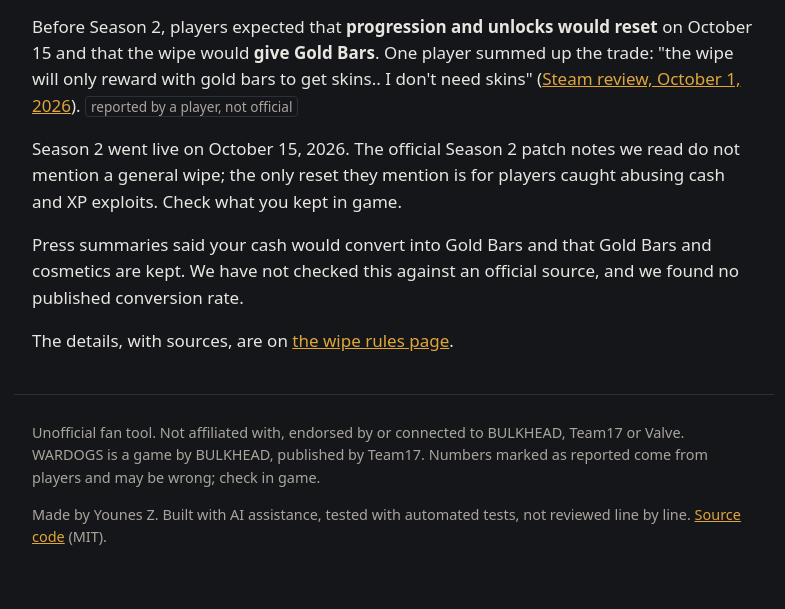
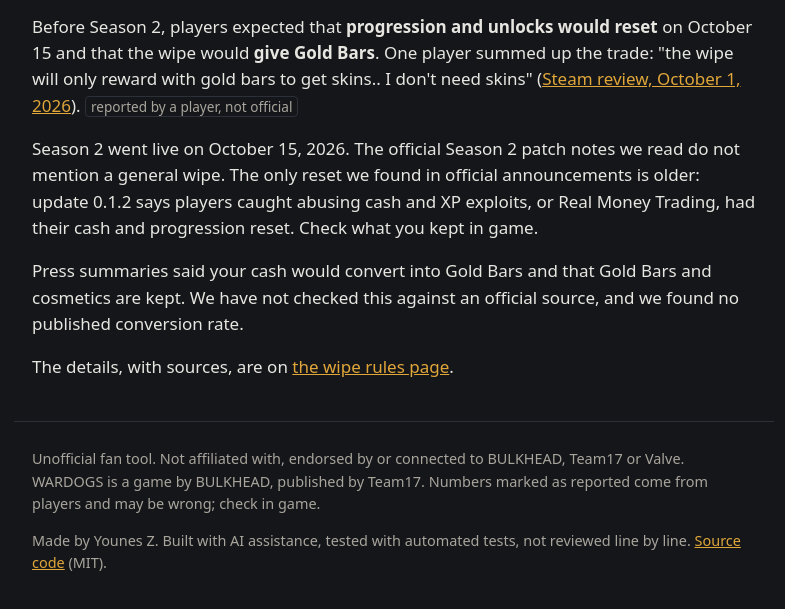
Before and after one commit to Rezarys/extracttools, a website: page docs/guides/what-you-keep/index.html in a window 1280 px wide. Shown: the part 99-708 px from the top of the page, without its empty margins (246-1031 px from the left). Drawn offline with Linux system fonts and the light colour scheme.

```diff
--- a/docs/guides/what-you-keep/index.html
+++ b/docs/guides/what-you-keep/index.html
@@ -12,7 +12,7 @@
 <main>
 <h1>What do you keep after the wipe?</h1>
 <p>Before Season 2, players expected that <strong>progression and unlocks would reset</strong> on October 15 and that the wipe would <strong>give Gold Bars</strong>. One player summed up the trade: "the wipe will only reward with gold bars to get skins.. I don't need skins" (<a href="https://steamcommunity.com/profiles/76561198124042515/recommended/1867240/">Steam review, October 1, 2026</a>). <span class="tag">reported by a player, not official</span></p>
-<p>Season 2 went live on October 15, 2026. The official Season 2 patch notes we read do not mention a general wipe; the only reset they mention is for players caught abusing cash and XP exploits. Check what you kept in game.</p>
+<p>Season 2 went live on October 15, 2026. The official Season 2 patch notes we read do not mention a general wipe. The only reset we found in official announcements is older: update 0.1.2 says players caught abusing cash and XP exploits, or Real Money Trading, had their cash and progression reset. Check what you kept in game.</p>
 <p>Press summaries said your cash would convert into Gold Bars and that Gold Bars and cosmetics are kept. We have not checked this against an official source, and we found no published conversion rate.</p>
 <p>The details, with sources, are on <a href="../../wipe/">the wipe rules page</a>.</p>
 </main>
```
Also changed, not shown: docs/wipe/index.html (+1 -1 lines).
